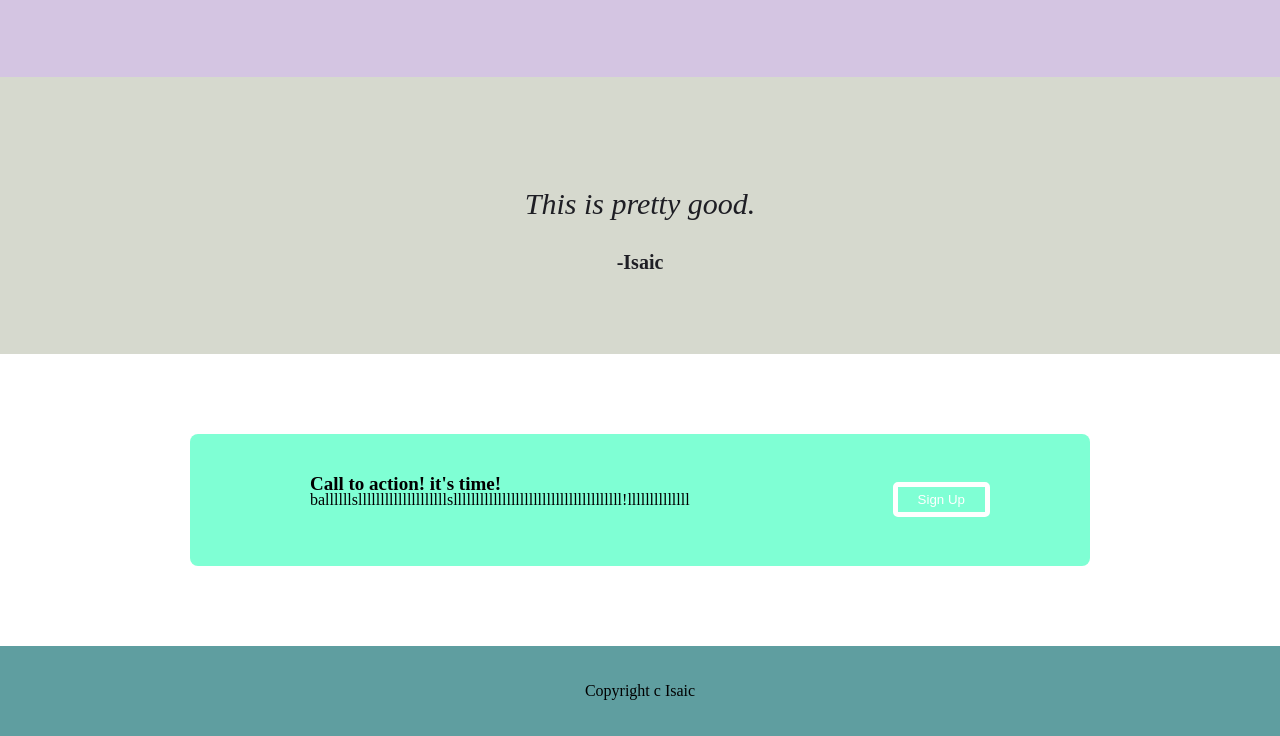
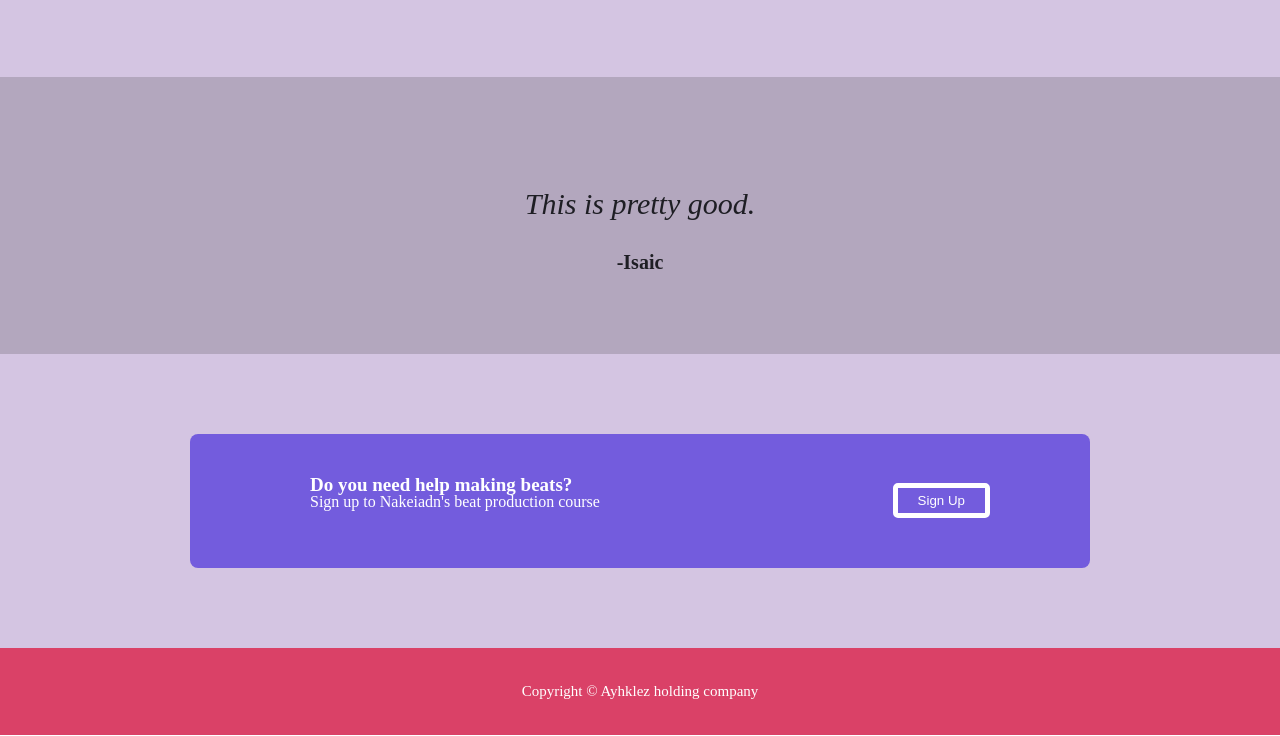
Before and after one commit to BigSupercast/landing-page, a plain HTML site: page index.html in a window 1280 px wide. Shown: the part 759-1495 px from the top of the page. Drawn offline with Linux system fonts and the light colour scheme.

Commit message:
Finished css

```diff
--- a/index.html
+++ b/index.html
@@ -64,8 +64,8 @@
     <div class="layer4">
         <div class="callcontainer">
             <div class="calltext">
-                <strong>Call to action! it's time!</strong>
-                <p>ballllllsllllllllllllllllllllsllllllllllllllllllllllllllllllllllllll!llllllllllllll</p>
+                <strong>Do you need help making beats?</strong>
+                <p>Sign up to Nakeiadn's beat production course</p>
             </div>
             <div class="signup">
                 <button>Sign Up</button>
@@ -74,7 +74,7 @@
     </div>
 
     <div class="footer">
-        <p>Copyright c Isaic</p>
+        <p>Copyright © Ayhklez holding company</p>
     </div>
 
 </body>
--- a/style.css
+++ b/style.css
@@ -115,7 +115,7 @@ a {
 
 .layer3 {
     padding: 80px 100px;
-    background-color: #D6D9CE;
+    background-color: #b3a7be;;
     display: flex;
     flex-direction: column;
     font-style: italic;
@@ -142,6 +142,7 @@ a {
     display: flex;
     justify-content: center;
     align-items: center;
+    background-color: #D4C5E2;
 }
 
 .callcontainer {
@@ -151,14 +152,15 @@ a {
     width: 700px;
     justify-content: space-between;
     align-items: center;
-    background-color: aquamarine;
+    background-color: #735cdd;
     border-radius: 8px;
+    color: #fff;
 }
 
 .calltext {
     display: flex;
     flex-direction: column;
-    line-height: 0.2px;
+    line-height: 1px;
     margin: 20px;
 }
 
@@ -171,7 +173,7 @@ a {
     border: 5px solid white;
     border-radius: 5px;
     padding: 5px 20px;
-    background-color: aquamarine;
+    background-color: #735cdd;
     color: white;
     font-weight: 400;
 }
@@ -181,5 +183,7 @@ a {
     justify-content: center;
     margin-top: auto;
     padding: 20px;
-    background-color: cadetblue;
+    background-color: #DA4167;
+    color: #fff;
+    font-size: 15px;
 }
```
